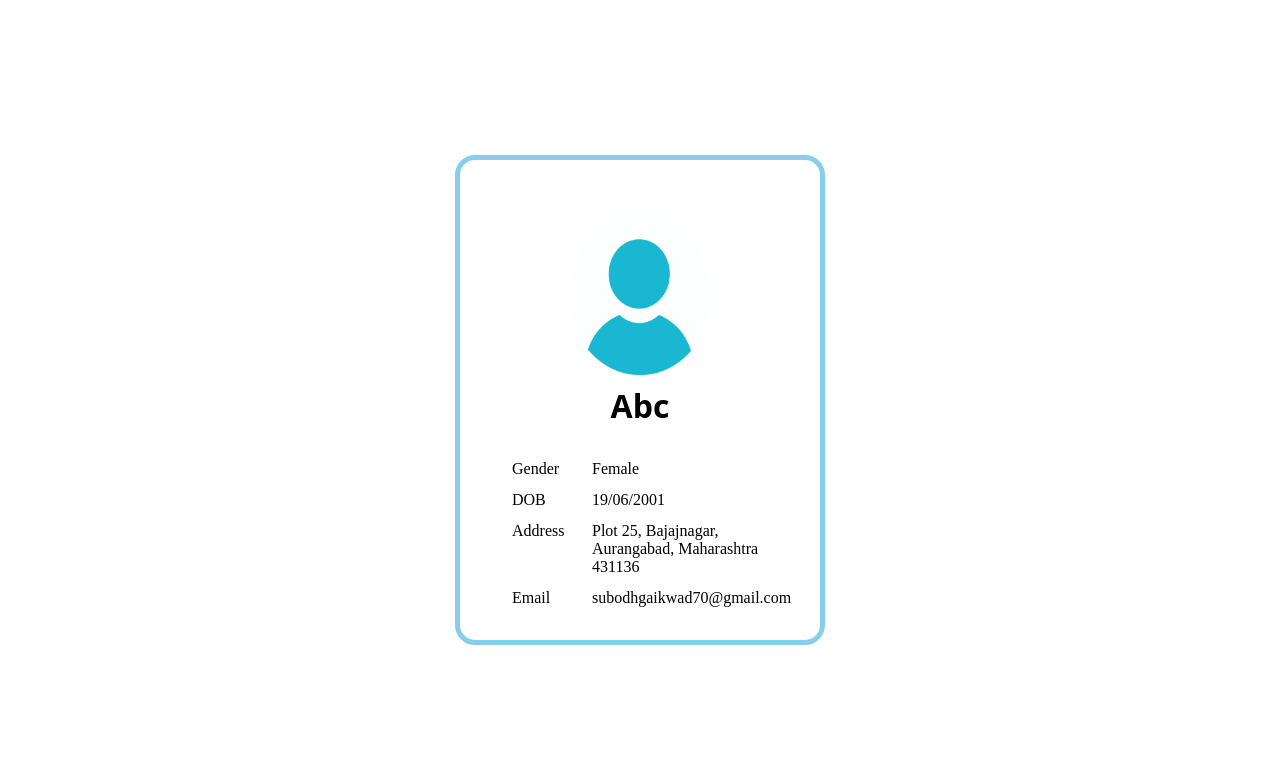
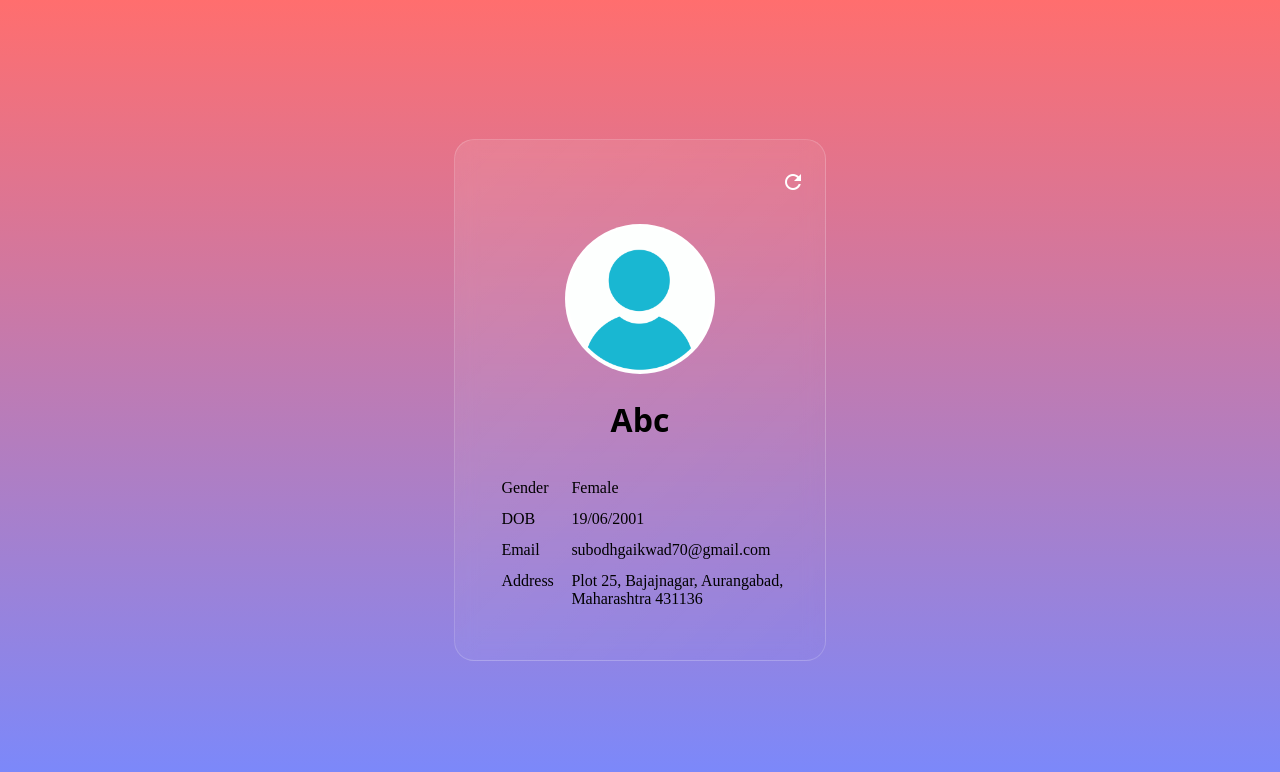
Before and after one commit to Subodhgaikwad70/Task01_xScientist_intern, a plain HTML site: page index.html in a window 1280 px wide. Drawn offline with Linux system fonts and the light colour scheme; no server answers.

Commit message:
data fetched through api and card design changed

```diff
--- a/index.html
+++ b/index.html
@@ -3,11 +3,13 @@
 <head>
     <meta charset="UTF-8">
     <meta name="viewport" content="width=device-width, initial-scale=1.0">
+    <link href="https://fonts.googleapis.com/icon?family=Material+Icons" rel="stylesheet">
     <link rel="stylesheet" href="style.css">
     <title>Id Card</title>
 </head>
 <body>
     <div class="card-box">
+        <div class="refresh"><i onclick="reload()" class="material-icons">refresh</i></div>
         <div class="container">
             <div class="image">
                 <img id="photo" src="./res/avtar.jpg" alt="">
@@ -24,11 +26,13 @@
                     <label for="dob">DOB</label>
                     <p id="dob">19/06/2001</p>
 
+                    <label for="email">Email</label>
+                    <p id="email">subodhgaikwad70@gmail.com</p>
+
                     <label for="address">Address</label>
                     <p id="address">Plot 25, Bajajnagar, Aurangabad, Maharashtra 431136</p>
 
-                    <label for="email">Email</label>
-                    <p id="email">subodhgaikwad70@gmail.com</p>
+
                 </div>
             </div>
         </div>
--- a/script.js
+++ b/script.js
@@ -0,0 +1,44 @@
+// const username_field = document.getElementById("username");
+const image_field = document.getElementById("photo");
+const name_field = document.getElementById("name");
+const gender_field = document.getElementById("gender");
+const dob_field = document.getElementById("dob");
+const address_field = document.getElementById("address");
+const email_field = document.getElementById("email");
+
+function reload(){
+
+
+    fetch('https://randomuser.me/api/').then((data)=>{
+        return data.json()
+    }).then((data)=>{
+
+        var username, image, fname, gender, dob, address, email;
+
+        data = data.results[0];
+        console.log(data);
+        username = data.login.username;
+        image = data.picture.large;
+        fname = data.name.first+" "+data.name.last;
+        gender = data.gender;
+        dob = data.dob.date;
+        address = data.location;
+        address = address.street.number+", "+address.street.name+", "+address.city+", "+address.state+", "+address.country+", "+address.postcode;
+        email = data.email;
+
+        var date = new Date(dob);
+        date = date.toLocaleDateString();
+
+
+        // username_field.innerText = username;
+        image_field.src = image;
+        address_field.innerText = address;
+        name_field.innerText = fname;
+        gender_field.innerText = gender;
+        dob_field.innerText = date;
+        email_field.innerText = email;
+
+    })
+}
+
+reload();
--- a/style.css
+++ b/style.css
@@ -13,22 +13,36 @@ body{
     height: 100vh;
     justify-content: center;
     align-items: center;
+    background: linear-gradient(rgba(255, 0, 0, 0.567) ,rgba(0, 34, 255, 0.534));
 }
 
 .card-box{
+
+    background: linear-gradient(135deg, rgba(255,255,255,0.1), rgba(255,255,255,0));
+
+    backdrop-filter: blur(10px);
+    -webkit-backdrop-filter: blur(10px);
+
     display: flex;
     flex-direction: column;
-    width: 320px;
+    width: fit-content;
     height: fit-content;
-    border: 5px solid skyblue;
+    min-height: 60vh;
+    border: 1px solid rgba(255, 255, 255, 0.18);
     border-radius: 20px;
     padding: 20px;
-    background: image-set("./res/bg2.jpg");
-    /* background-repeat: no-repeat; */
     background-size: cover;
     justify-content: center;
     align-items: center;
+
 }
+
+.card-box:hover{
+    /* -ms-transform: scale(1.1);
+    -webkit-transform: scale(1.1); */
+    transform: scale(1.05);
+}
+
 
 
 .card-box .container{
@@ -39,7 +53,18 @@ body{
 
 }
 
+.refresh{
+    width: 100%;
+}
+
+.material-icons{
+    color: #fff;
+    float: right;
+    cursor: pointer;
+}
+
 #name{
+    margin-top: 20px;
     font-size: 32px;
     font-weight: 700;
     font-family: system-ui, -apple-system, BlinkMacSystemFont, 'Segoe UI', Roboto, Oxygen, Ubuntu, Cantarell, 'Open Sans', 'Helvetica Neue', sans-serif;
@@ -49,14 +74,15 @@ body{
 .image img{
     margin-top: 30px;
     width: 150px;
-    height: 170px;
+    height: 150px;
     border-radius: 100%;
 }
 
 .info .details{
-    margin-top: 20px;
-    width: 70%;
+    margin-top: 15px;
+    padding: 3%;
+    width: 80%;
     display: grid;
-    margin-left: 10%;
-    grid-template-columns: 80px auto;
+    padding:3% 8%;
+    grid-template-columns: 70px 260px;
 }
```
